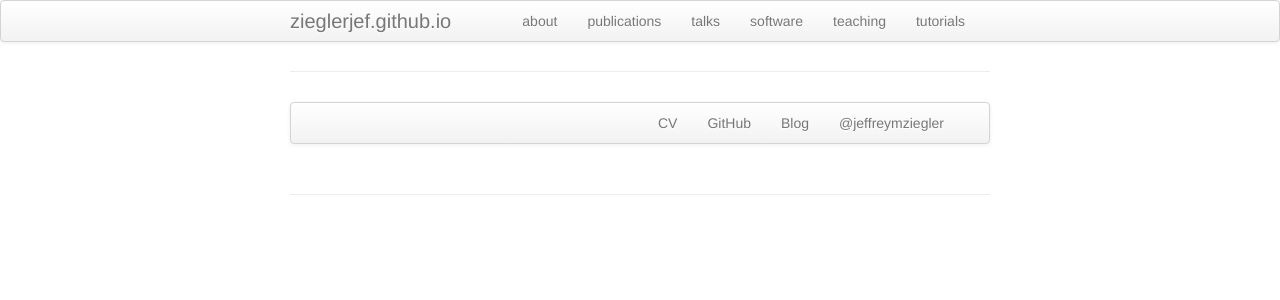
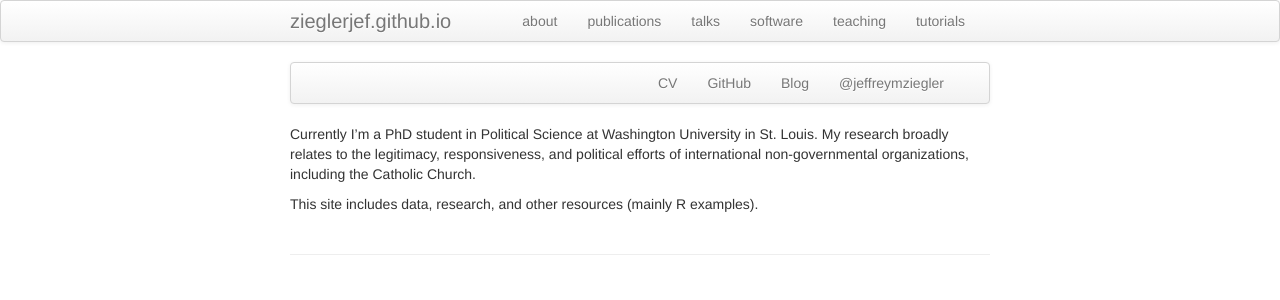
Before and after one commit to zieglerjef/zieglerjef.github.io, a Jekyll site: the page built from index.md, in a window 1280 px wide. Shown: the top 300 px of the page. Built offline with Jekyll 4.4.1, drawn with Linux system fonts in a browser that asks for light colours; our own code applies the rules of GitHub Pages for plain Markdown files; some of the changed lines change nothing that is shown.

Commit message:
Update homepage

```diff
--- a/index.md
+++ b/index.md
@@ -1,9 +1,6 @@
 ---
 layout: frontpage
-title: Jeff Ziegler
-description: Currently I’m a PhD student in Political Science at Washington University in St. Louis. My research broadly relates to the legitimacy, responsiveness, and political efforts of international non-governmental organizations, including the Catholic Church.
-
-This site includes data, research, and other resources (mainly R examples).
+title: About me
 ---
 
 <div class="navbar">
@@ -16,3 +13,8 @@ This site includes data, research, and other resources (mainly R examples).
       </ul>
   </div>
 </div>
+
+
+Currently I’m a PhD student in Political Science at Washington University in St. Louis. My research broadly relates to the legitimacy, responsiveness, and political efforts of international non-governmental organizations, including the Catholic Church.
+
+This site includes data, research, and other resources (mainly R examples).
```
